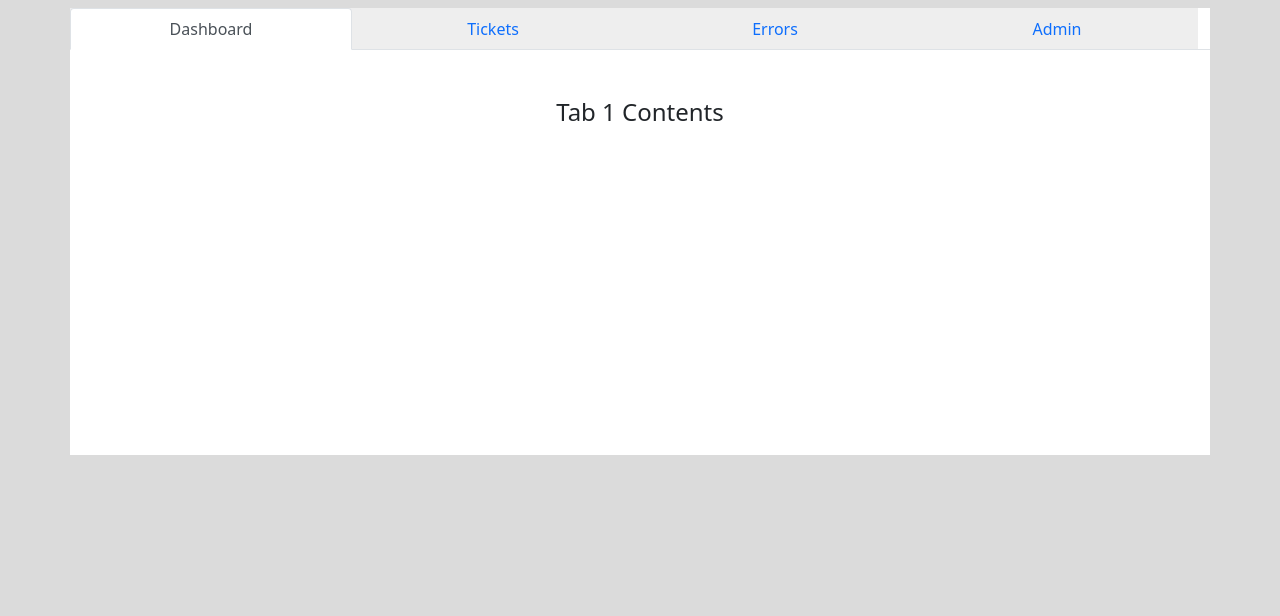
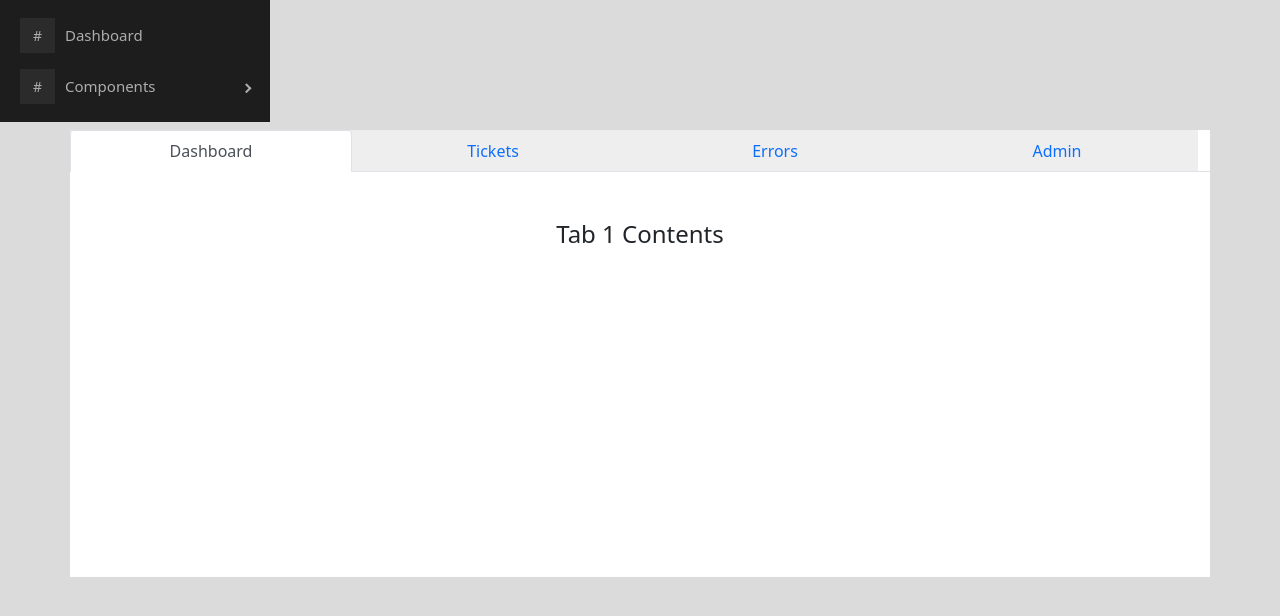
Before and after one commit to Grozzrox/IT-Ticket-Project, a React (Create React App) app in the folder it-ticket/: page / in a window 1280 px wide. Shown: the top 616 px of the page. Built offline with nearby package versions, Linux system fonts and the light colour scheme.

Commit message:
Added Sidebar Component

```diff
--- a/it-ticket/src/components/MainComponent.js
+++ b/it-ticket/src/components/MainComponent.js
@@ -1,5 +1,6 @@
 import React, { Component } from 'react';
 import Home from './HomeComponent';
+import Sidebar from './SidebarComponent';
 import { Routes, Route, useLocation, useNavigate, useParams } from 'react-router-dom';
 import { connect } from 'react-redux';
 import { TransitionGroup, CSSTransition } from 'react-transition-group';
@@ -9,7 +10,10 @@ class Main extends Component {
     render() {
         const HomePage = () => {
             return (
-                <Home />
+                <div>
+                    <Sidebar />
+                    <Home />
+                </div>
             );
         }
 
--- /dev/null
+++ b/it-ticket/src/components/SidebarComponent.js
@@ -0,0 +1,21 @@
+import React, { Component } from 'react';
+import { ProSidebar, Menu, MenuItem, SubMenu, SidebarHeader, SidebarFooter, SidebarContent } from 'react-pro-sidebar';
+import 'react-pro-sidebar/dist/css/styles.css';
+
+class Sidebar extends Component {
+    render() {
+        return(
+            <ProSidebar>
+            <Menu iconShape="square">
+                <MenuItem icon={"#"}>Dashboard</MenuItem>
+                <SubMenu title="Components" icon={"#"}>
+                <MenuItem>Component 1</MenuItem>
+                <MenuItem>Component 2</MenuItem>
+                </SubMenu>
+            </Menu>
+            </ProSidebar>
+        )
+    }
+}
+
+export default Sidebar;
```
